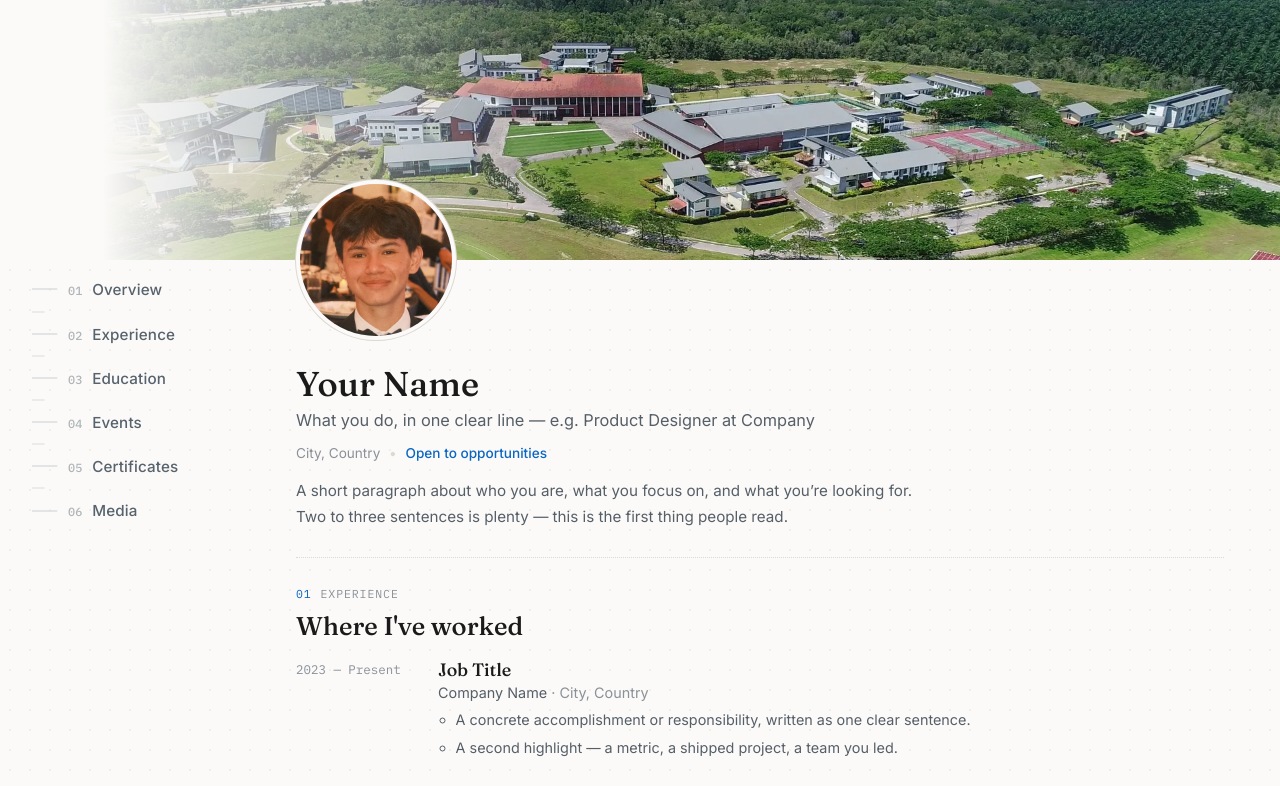
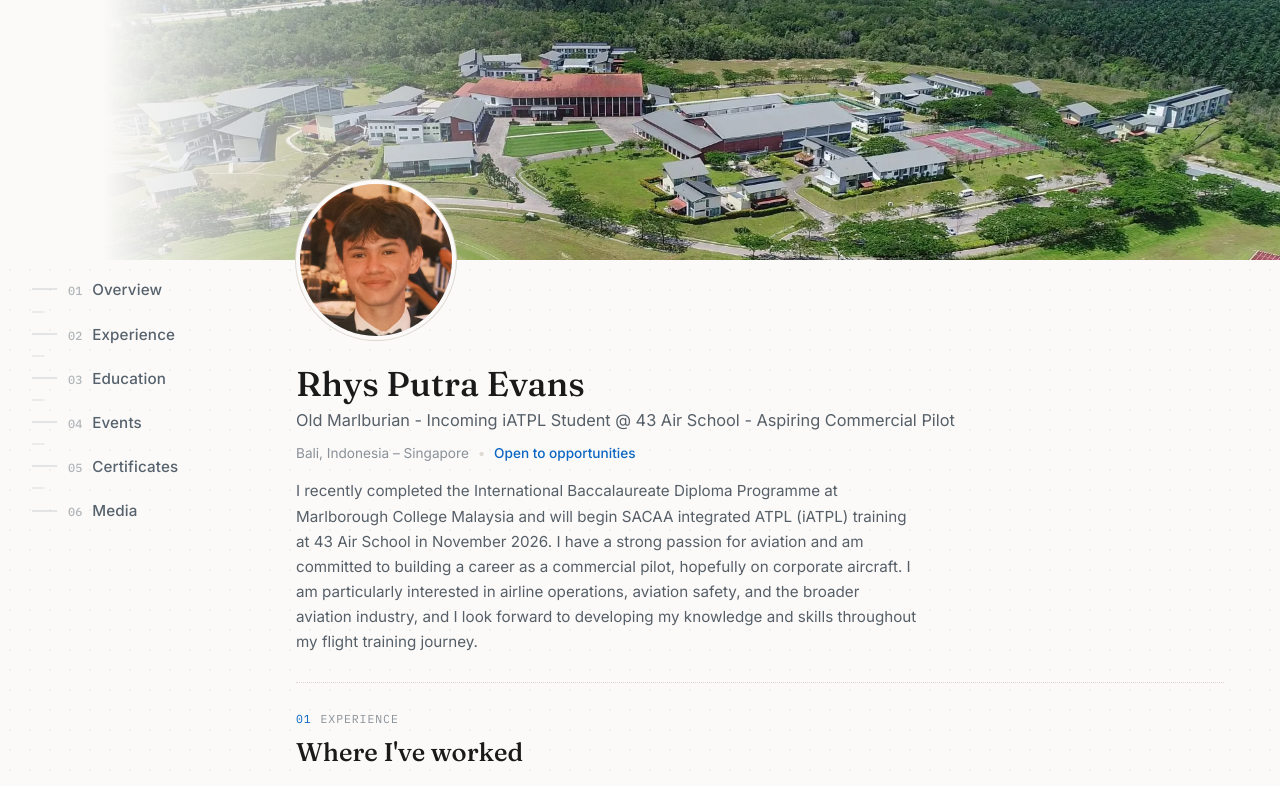
Before and after one commit to rice-evans/testbed, a React (Vite) app: page / in a window 1280 px wide. Shown: the top 786 px of the page. Built offline with nearby package versions, Linux system fonts and the light colour scheme.

Commit message:
Update profileConfig.js

```diff
--- a/src/profileConfig.js
+++ b/src/profileConfig.js
@@ -3,10 +3,10 @@
 // photos) specifically so index.html can preload the banner by a known, stable filename. That
 // preload is what lets the browser start fetching it before React even mounts.
 export const PROFILE = {
-  name: 'Your Name',
-  headline: 'What you do, in one clear line — e.g. Product Designer at Company',
-  location: 'City, Country',
-  bio: 'A short paragraph about who you are, what you focus on, and what you\u2019re looking for. Two to three sentences is plenty — this is the first thing people read.',
+  name: 'Rhys Putra Evans',
+  headline: 'Old Marlburian - Incoming iATPL Student @ 43 Air School - Aspiring Commercial Pilot',
+  location: 'Bali, Indonesia – Singapore',
+  bio: 'I recently completed the International Baccalaureate Diploma Programme at Marlborough College Malaysia and will begin SACAA integrated ATPL (iATPL) training at 43 Air School in November 2026. I have a strong passion for aviation and am committed to building a career as a commercial pilot, hopefully on corporate aircraft. I am particularly interested in airline operations, aviation safety, and the broader aviation industry, and I look forward to developing my knowledge and skills throughout my flight training journey.',
   openTo: 'Open to opportunities',
   bannerUrl: '/Banner.webp',
   photoUrl: '/Profile.webp'
```
